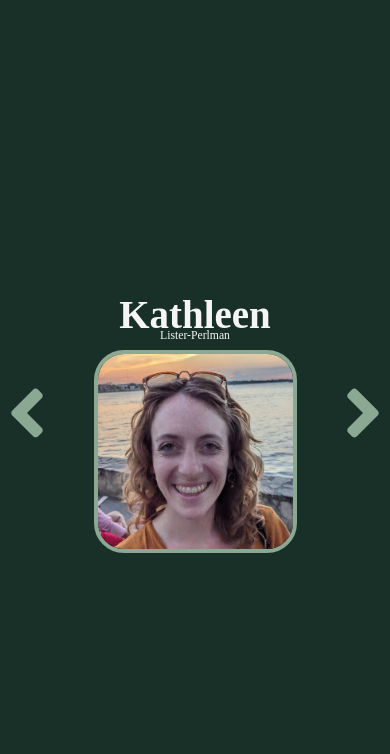
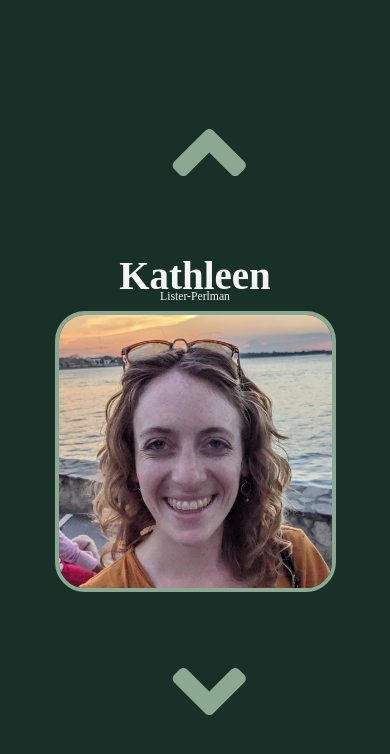
Before and after one commit to klister10/portfolio, a React (Create React App) app: page / in a window 390 px wide. Shown: the top 754 px of the page. Built offline with nearby package versions, Linux system fonts and the light colour scheme; a web font is replaced by a local one.

Commit message:
add fade in effect, make cards larger, improve mobile

```diff
--- a/src/App.js
+++ b/src/App.js
@@ -6,6 +6,7 @@ import Carousel from './components/Carousel';
 import React, { useEffect, useState } from 'react';
 import { portfolioItems } from './data/portfolioItems';
 //import { isMobile } from './utils';
+import FadeInEffect from './components/FadeInEffect';
 
 
 
@@ -106,7 +107,7 @@ function App() {
     let content = [];
 
     //add title card;
-    content.push(<TitleCard />);
+    content.push(<FadeInEffect><TitleCard /></FadeInEffect>);
 
     //add portfolio items;
     for (let i = 0; i < portfolioItems.length; i++) {
--- a/src/App.scss
+++ b/src/App.scss
@@ -29,3 +29,4 @@ Golden Amber (Accent) - #FFC107: Bright and eye-catching, this color can be used
 @import "./components/TitleCard.scss";
 @import "./components/Carousel.scss";
 @import "./components/DemoCard.scss";
+@import "./components/FadeInEffect.scss";
--- a/src/components/Carousel.js
+++ b/src/components/Carousel.js
@@ -1,6 +1,7 @@
 import React, { useState } from 'react';
 import { FaAngleLeft } from "react-icons/fa";
 import { FaAngleRight } from "react-icons/fa";
+import { isMobile } from '../utils';
 
 const Carousel = ({ children }) => {
   console.log("children: ", children);
@@ -14,8 +15,10 @@ const Carousel = ({ children }) => {
     setCurrentIndex((prevIndex) => (prevIndex === children.length - 1 ? 0 : prevIndex + 1));
   };
 
+  const carouselClass = isMobile() ? 'carousel mobile' : 'carousel';
+
   return (
-    <div className="carousel">
+    <div className={carouselClass}>
       <div onClick={goToPrevious} className='navButton'><FaAngleLeft/></div>
       <div className="carousel-content">{children[currentIndex]}</div>
       <div onClick={goToNext} className='navButton'><FaAngleRight/></div>
--- a/src/components/Carousel.scss
+++ b/src/components/Carousel.scss
@@ -16,3 +16,17 @@
     color: $accent-color;
   }
 }
+
+.carousel.mobile {
+  flex-direction: column;
+
+  .navButton {
+    transform: rotate(90deg);
+    font-size: 30vmin;
+  }
+
+  .navButton:hover{
+    color: $secondary-color;
+  }
+
+}
--- a/src/components/DemoCard.scss
+++ b/src/components/DemoCard.scss
@@ -6,35 +6,37 @@
   //background-color: rgba(138, 168, 146, 0.3);
   padding: 20px;
   border-radius: 30px;
-  max-width: 51vmin;
+  //max-width: 51vmin;
 
   .title{
-    font-size: 5vmin;
+    font-size: 7vmin;
   }
   .thumbnail{
-    width: 50vmin;
-    height: 50vmin;
-    border-radius: 54px;
+    width: 65vmin;
+    height: 65vmin;
+    border-radius: 8vmin;
     margin-top: 2vmin;
     border: 4px solid #8AA892;
 
     .videoPlayer{
       width: 100%;
       height: 100%;
-      border-radius: 50px;
+      border-radius: 7.5vmin;
     }
 
     .projectThumb{
       object-fit: cover;
       width: 100%;
       height: 100%;
-      border-radius: 50px;
+      border-radius: 7.5vmin;
     }
   }
   .description {
+    margin-top: 3vmin;
     text-align: center;
-    width: 42vmin;
+    width: 65vmin;
     height: 6vmin;
+    font-size: 3vmin;
   }
 }
 
--- /dev/null
+++ b/src/components/FadeInEffect.js
@@ -0,0 +1,15 @@
+import React, { useEffect, useState } from 'react';
+
+function FadeInEffect({children}) {
+  const [visible, setVisible] = useState(false);
+
+  useEffect(() => {
+    setVisible(true); // Set visible to true when component mounts
+  }, []);
+
+  return <div className={`fadeIn ${visible ? 'visible' : ''}`}>
+    {children}
+  </div>;
+}
+
+export default FadeInEffect;
--- /dev/null
+++ b/src/components/FadeInEffect.scss
@@ -0,0 +1,8 @@
+.fadeIn {
+  opacity: 0; /* Start with a hidden state */
+  transition: opacity 3s ease-in-out; /* Transition effect */
+}
+
+.fadeIn.visible {
+  opacity: 1; /* Fully visible */
+}
--- a/src/components/TitleCard.scss
+++ b/src/components/TitleCard.scss
@@ -23,8 +23,8 @@
     }
   }
   .profilePhoto{
-    width: 50vmin;
-    height: 50vmin;
+    width: 70vmin;
+    height: 70vmin;
     border-radius: 30px;
     margin-top: 2vmin;
     border: 4px solid #8AA892;
```
